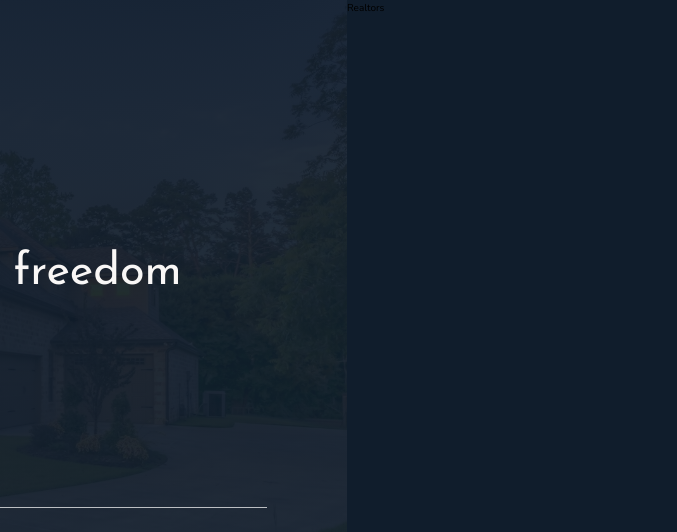
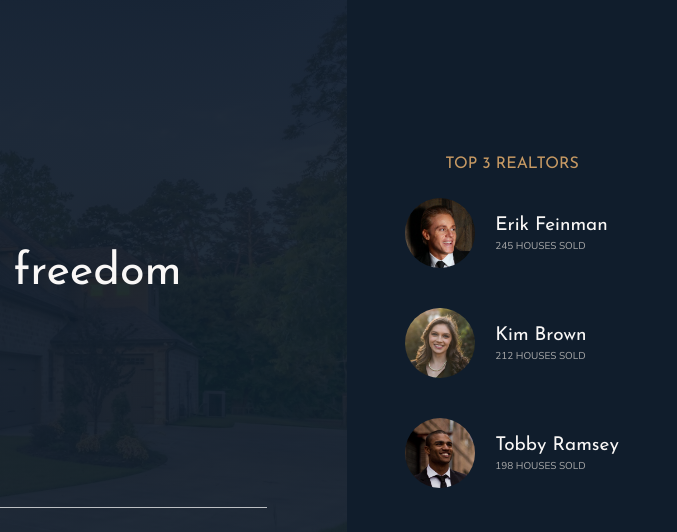
Before and after one commit to MatheusTrinca/nexter-grid-css, a website: page index.html in a window 1280 px wide. Shown: the top 532 px of the page, 603-1280 px from the left. Drawn offline with nearby package versions, Linux system fonts and the light colour scheme.

Commit message:
realtors

```diff
--- a/index.html
+++ b/index.html
@@ -31,7 +31,32 @@
         <img src="img/logo-bi.png" alt="BI" />
       </div>
     </header>
-    <div class="realtors">Realtors</div>
+    <div class="realtors">
+      <h3 class="heading-3">Top 3 Realtors</h3>
+      <div class="realtors__list">
+        <!-- Realtor -->
+        <img src="img/realtor-1.jpeg" alt="Realtor" class="realtors__img" />
+        <div class="realtors__details">
+          <h4 class="heading-4 heading-4--light">Erik Feinman</h4>
+          <p class="realtors__sold">245 houses sold</p>
+        </div>
+        <!-- End of Realtor -->
+        <!-- Realtor -->
+        <img src="img/realtor-2.jpeg" alt="Realtor" class="realtors__img" />
+        <div class="realtors__details">
+          <h4 class="heading-4 heading-4--light">Kim Brown</h4>
+          <p class="realtors__sold">212 houses sold</p>
+        </div>
+        <!-- End of Realtor -->
+        <!-- Realtor -->
+        <img src="img/realtor-3.jpeg" alt="Realtor" class="realtors__img" />
+        <div class="realtors__details">
+          <h4 class="heading-4 heading-4--light">Tobby Ramsey</h4>
+          <p class="realtors__sold">198 houses sold</p>
+        </div>
+        <!-- End of Realtor -->
+      </div>
+    </div>
     <section class="features">
       <div class="feature">
         <svg class="feature__icon">
--- a/sass/_realtors.scss
+++ b/sass/_realtors.scss
@@ -1,4 +1,30 @@
 .realtors {
   background-color: $color-secondary;
   grid-column: col-start 7 / full-end;
+  padding: 3rem;
+  display: grid;
+  justify-content: center;
+  align-content: center;
+  justify-items: center;
+  row-gap: 2rem;
+
+  &__list {
+    display: grid;
+    grid-template-columns: min-content max-content;
+    column-gap: 2rem;
+    row-gap: 5vh;
+    align-items: center;
+  }
+
+  &__img {
+    width: 7rem;
+    border-radius: 50%;
+    display: block;
+  }
+
+  &__sold {
+    text-transform: uppercase;
+    color: $color-grey-light-2;
+    margin-top: -3px;
+  }
 }
```
Also changed, not shown: css/style.css.
